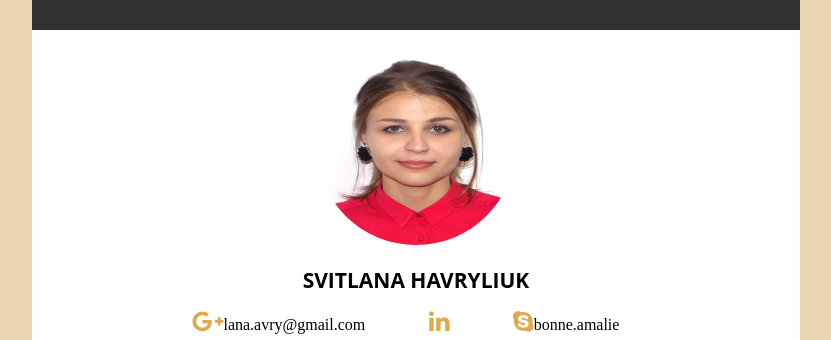
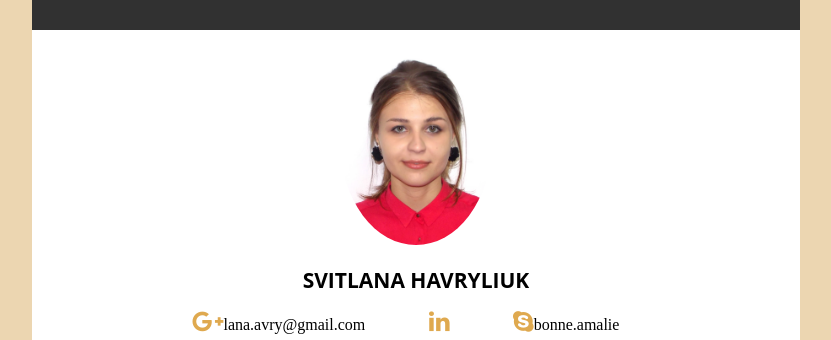
Before and after one commit to LanaAvry/LanaAvry.github.io, a website: page index.html in a window 1280 px wide. Shown: the top 340 px of the page, without its empty margins (224-1055 px from the left). Drawn offline with Linux system fonts and the light colour scheme.

Commit message:
Add files via upload

```diff
--- a/index.html
+++ b/index.html
@@ -17,7 +17,7 @@
     <div class="wrapper row1">
         <header id="header" class="hoc">
             <div>
-                <a href="#"><img src="https://github.com/LanaAvry/LanaAvry.github.io/blob/master/photo.jpg?raw=true" style="width:200px; height:200px;border-radius:100%";></a>
+                <a href="#"><img src="https://github.com/LanaAvry/LanaAvry.github.io/blob/master/photo.jpg?raw=true" style="width:150px; height:200px;border-radius:50%";></a>
             </div>
             <nav>
                 <h2>SVITLANA HAVRYLIUK</h2>
```
